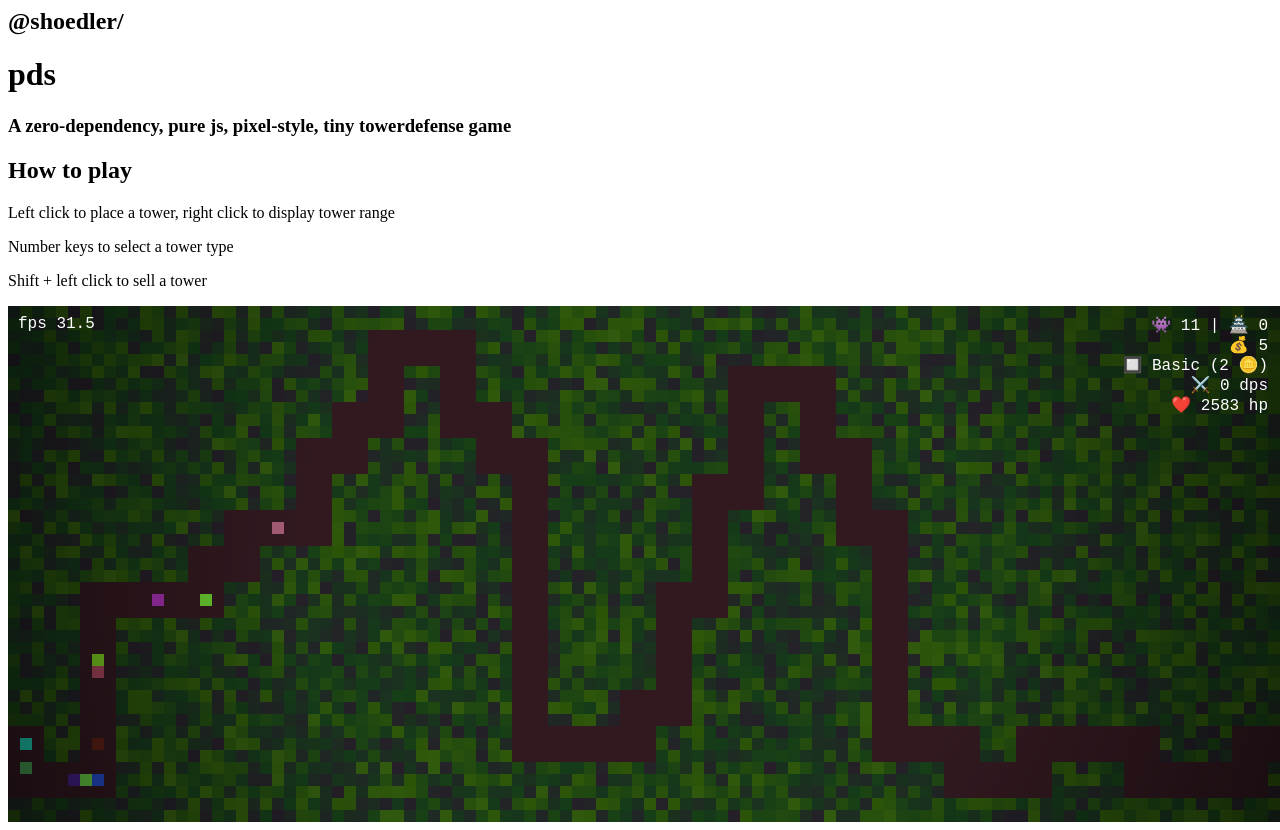
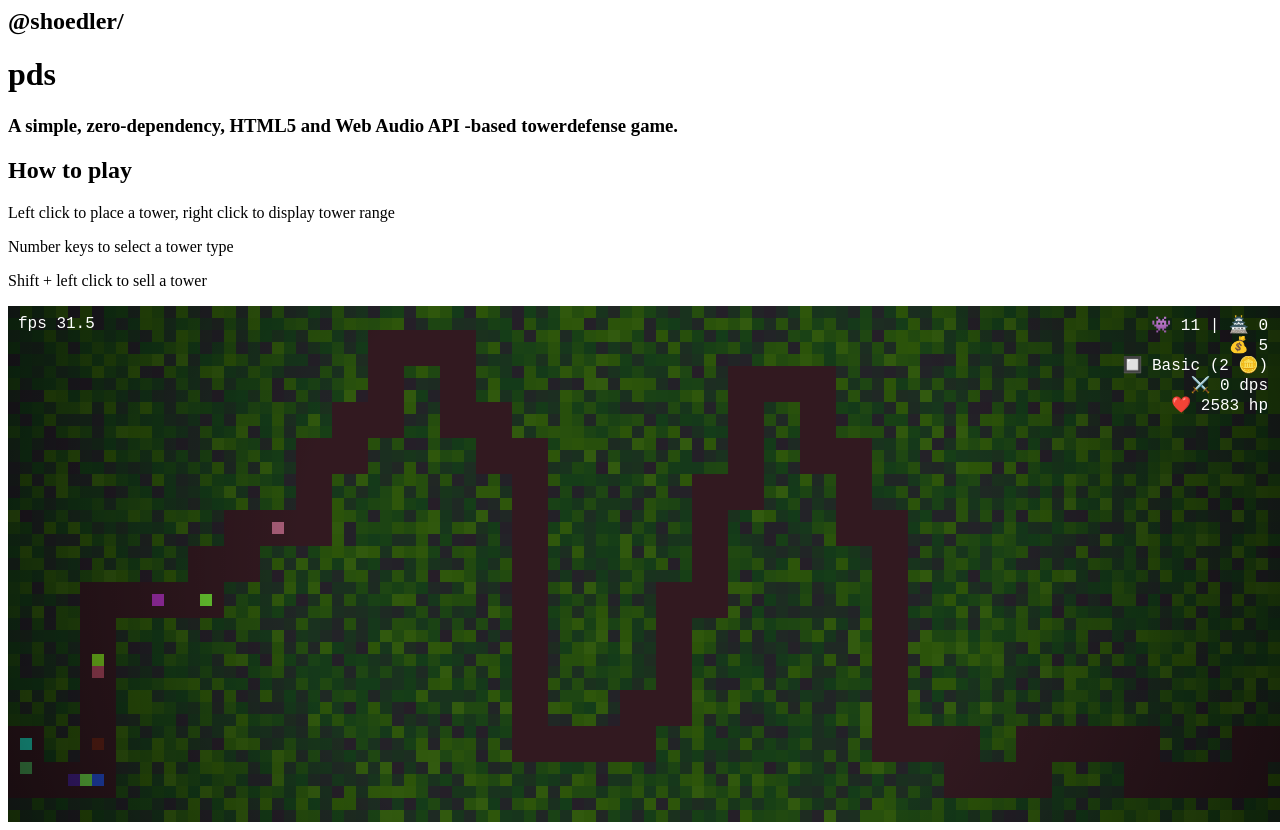
Before and after one commit to shoedler/pixel-defense, a website built with webpack: page index.html in a window 1280 px wide. Built offline with nearby package versions, Linux system fonts and the light colour scheme; files whose address does not match are found by name.

Commit message:
Updates index.html

```diff
--- a/index.html
+++ b/index.html
@@ -4,7 +4,7 @@
     <meta name="viewport" content="width=device-width, initial-scale=1.0" />
     <meta http-equiv="X-UA-Compatible" content="ie=edge" />
 
-    <title>pds</title>
+    <title>pixel-defense</title>
 
     <link rel="preconnect" href="https://fonts.googleapis.com" />
     <link rel="preconnect" href="https://fonts.gstatic.com" crossorigin />
@@ -20,7 +20,7 @@
       <div class="text">
         <h2 class="clickable pb-0p1" onclick="window.open('https:\/\/www.github.com\/shoedler')">@shoedler/</h2>
         <h1 class="clickable pb-1p5" onclick="window.open('https:\/\/www.github.com\/shoedler\/game')">pds</h1>
-        <h3>A zero-dependency, pure js, pixel-style, tiny towerdefense game</h3>
+        <h3>A simple, zero-dependency, HTML5 and Web Audio API -based towerdefense game.</h3>
       </div>
       <div class="text">
         <h2 class="pb-1p5">How to play</h2>
```
